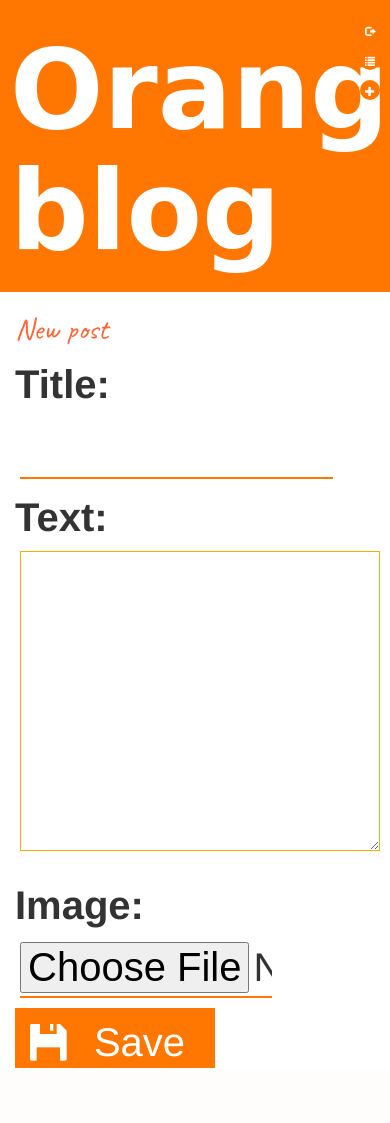
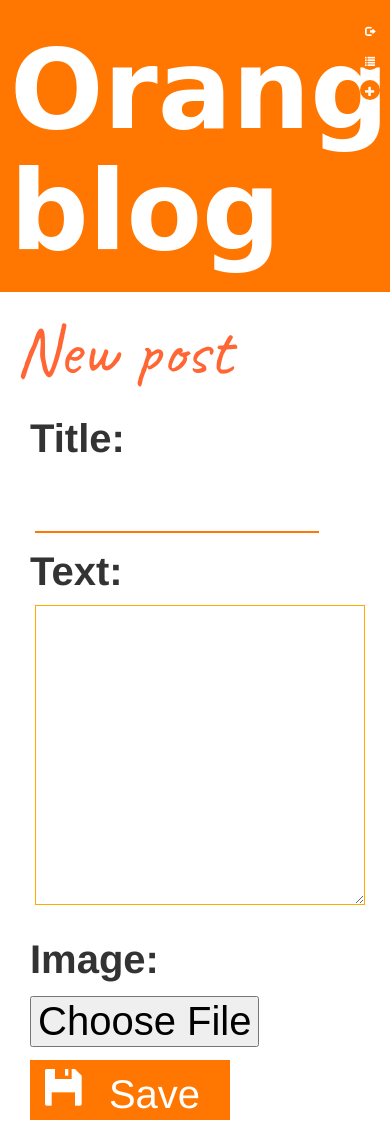
Before and after one commit to Unlogical/django-blog, a Django app: page /post/new/ in a window 390 px wide; the page is wider, and only the part inside the window is pictured. Before the commit the page ends 1068 px from the top of that part, so only its background shows below. Run offline with Django 3.2, Linux system fonts and the light colour scheme; the visitor is signed in with stand-in values (Sample User, id 1); some libraries are stand-ins or nearby versions; some web fonts are replaced.

Commit message:
css post edot

```diff
--- a/blog/static/css/buttons.css
+++ b/blog/static/css/buttons.css
@@ -247,10 +247,10 @@
 	}
 	.save_button p{
 		font-size: 40px;
+		padding-top: 0px;
 	}
 	.save_button span {
 		margin-left: 10px;
-		margin-top: 10px;
 		font-size: 40px;
 	}
 
--- a/blog/static/css/form.css
+++ b/blog/static/css/form.css
@@ -2,7 +2,7 @@
 	margin-top: 10px;
 }
 
-.post_form input {
+.post_form input[type=text] {
 	border: 0px;
 	border-bottom: 2px solid #f70;
 	background-color: #fff;
@@ -32,8 +32,8 @@
 	.post_form p {
 		font-size: 40px;
 	}
-	.post_form input {
-		width: 87%;
+	.post_form input[type=text] {
+		width: 86%;
 	}
 
 	.post_form textarea {
--- a/blog/templates/blog/post_edit.html
+++ b/blog/templates/blog/post_edit.html
@@ -2,8 +2,10 @@
 {% block content%}
 <div class="col-xs-0 col-sm-0 col-md-2 col-lg-2"></div>
 <div class="col-xs-12 col-sm-12 col-md-8 col-lg-8">
-	<h2 class="post_title">New post</h2>
-	<form enctype="multipart/form-data" method="post" class="post_form">
+	<div  class="post_title">
+		<h2>New post</h2>
+	</div>
+	<form enctype="multipart/form-data" method="post" class="post_form col-xs-12 col-sm-12 col-md-8 col-lg-8">
 		{% csrf_token %}
 		{{ form.as_p }}
 		<button type="submit" class="save_button button"><span class="glyphicon glyphicon-floppy-disk"></span><p>Save</p></button>
```
Also changed, not shown: 1 other file.
